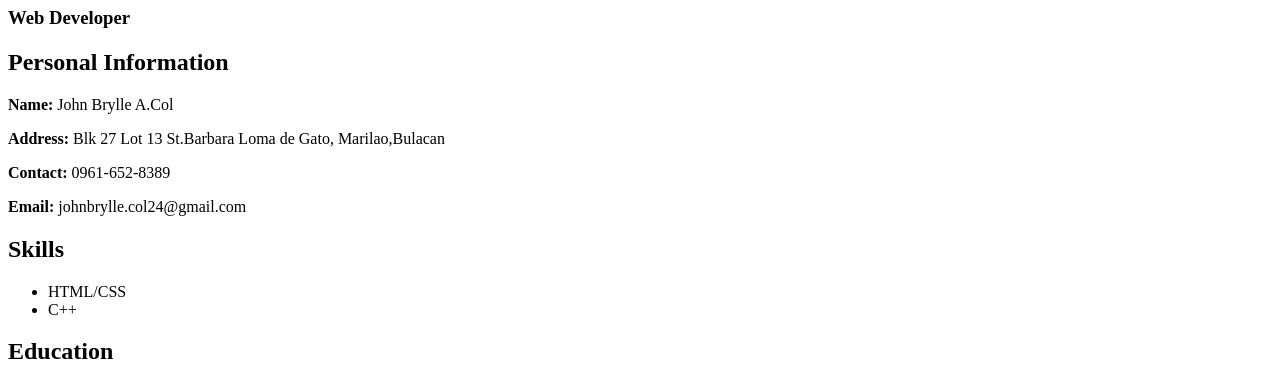
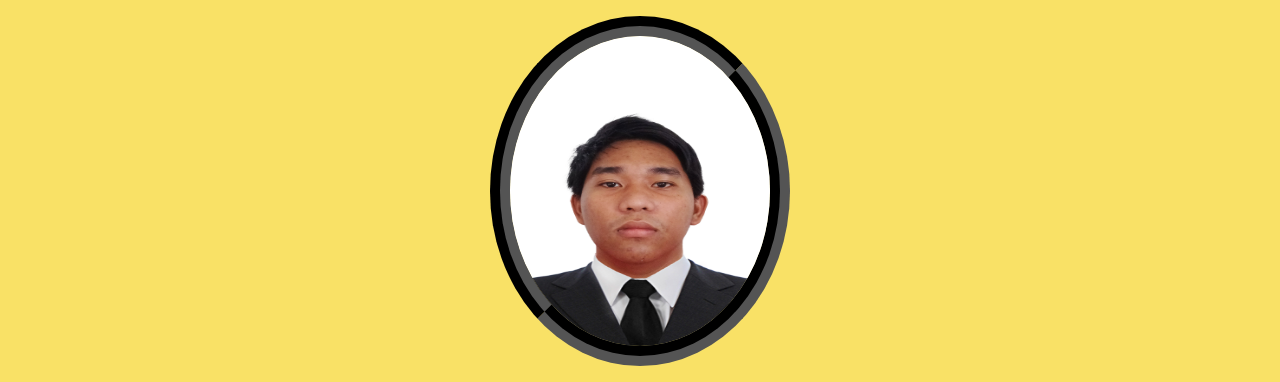
Before and after one commit to JohnbrylleCol2004/WD-Intro, a plain HTML site: page index.html in a window 1280 px wide. Shown: the part 99-481 px from the top of the page. Drawn offline with Linux system fonts and the light colour scheme; the site is published under a folder, as on GitHub Pages, so addresses that start at the root find nothing.

Commit message:
update html

```diff
--- a/index.html
+++ b/index.html
@@ -5,14 +5,14 @@
     <meta name="viewport" content="width=device-width, initial-scale=1.0">
     <title>RE SU ME</title>
     <link href="https://fonts.googleapis.com/css2?family=Montserrat:wght@400;500&display=swap" rel="stylesheet">
-    <link rel="stylesheet" href="/assets/css/style.css">
+    <link rel="stylesheet" href="./assets/css/style.css">
 
 </head>
 <body>
     <div class="container">
         <div class="header">
             <div class="img-area">
-                <img src="/assets/img/1BY1.jpg" alt="">
+                <img src="./assets/img/1BY1.jpg" alt="">
             </div>
             <h1>John Brylle A. Col</h1>
             <h3>Web Developer</h3>
```
